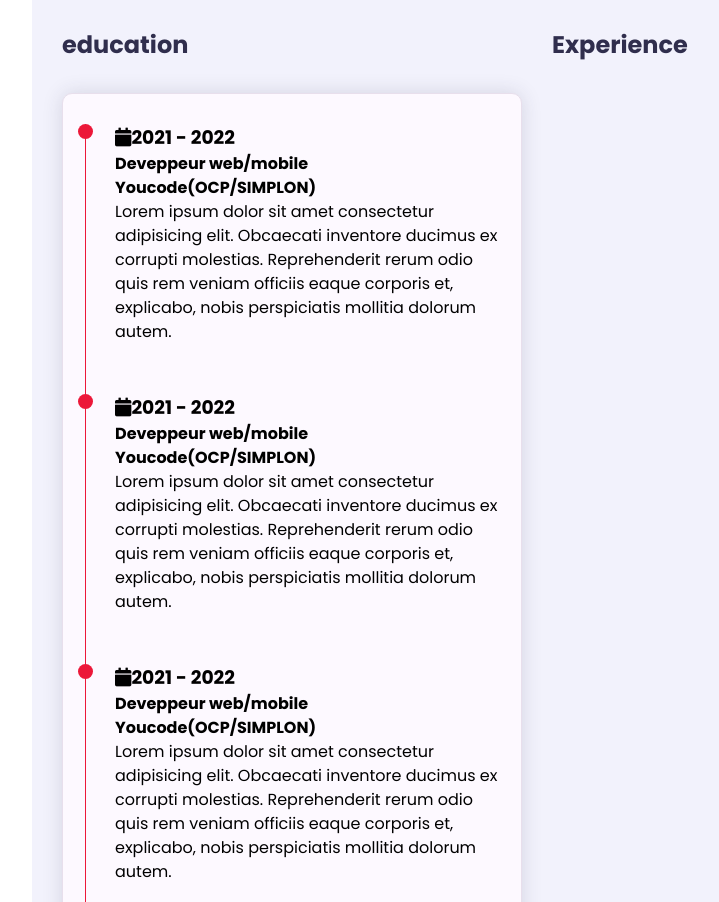
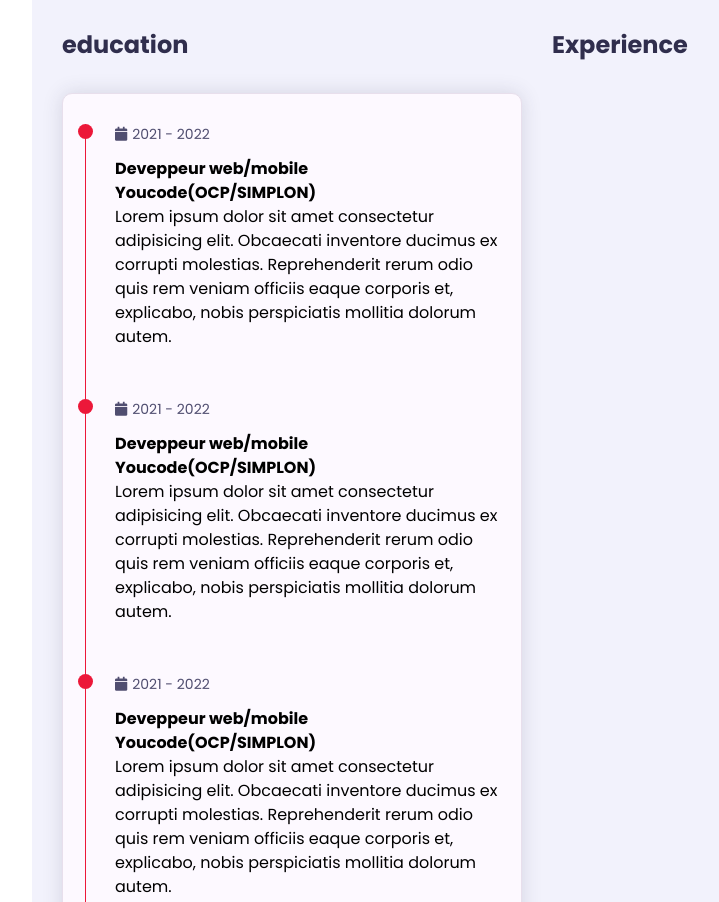
Before and after one commit to LAMBARAA-Abdellah/MyPortfolio, a plain HTML site: page index.html in a window 1280 px wide. Shown: the part 831-1733 px from the top of the page, without its empty margins (238-957 px from the left). Drawn offline with Linux system fonts and the light colour scheme; a web font is replaced by a local one.

Commit message:
education

```diff
--- a/css/style.css
+++ b/css/style.css
@@ -532,3 +532,19 @@ h3.my-profession {
       background-color: var(--skin-color);
 
 }
+.about .about-content .timeline .timeline-date{
+    font-weight: 400;
+    font-size: 14px;
+    margin-bottom: 12px;
+    color: var(--text-black-700);
+}
+.about .about-content .timeline .timeline-date .fa{
+    margin-right: 5px;
+}
+.about .about-content .timeline .timeline-title{
+    font-weight: 700;
+    font-size: 18px;
+    margin-bottom: 15px;
+    text-transform: capitalize;
+    color: var(--text-black-900);
+}
--- a/index.html
+++ b/index.html
@@ -223,7 +223,7 @@
                                     <div class="timeline shadow-dark">
                                         <div class="timeline-item">
                                             <div class="circle-dot"></div>
-                                                <h3 class="timeline-dot">
+                                                <h3 class="timeline-date">
                                                     <i class="fa fa-calendar"></i>2021 - 2022
                                                 </h3>
                                                 <h4 class="timline-title">Deveppeur web/mobile Youcode(OCP/SIMPLON)</h4>
@@ -235,7 +235,7 @@
 
                                         <div class="timeline-item">
                                             <div class="circle-dot"></div>
-                                                <h3 class="timeline-dot">
+                                                <h3 class="timeline-date">
                                                     <i class="fa fa-calendar"></i>2021 - 2022
                                                 </h3>
                                                 <h4 class="timline-title">Deveppeur web/mobile Youcode(OCP/SIMPLON)</h4>
@@ -247,7 +247,7 @@
 
                                         <div class="timeline-item">
                                             <div class="circle-dot"></div>
-                                                <h3 class="timeline-dot">
+                                                <h3 class="timeline-date">
                                                     <i class="fa fa-calendar"></i>2021 - 2022
                                                 </h3>
                                                 <h4 class="timline-title">Deveppeur web/mobile Youcode(OCP/SIMPLON)</h4>
@@ -259,7 +259,7 @@
 
                                         <div class="timeline-item">
                                             <div class="circle-dot"></div>
-                                                <h3 class="timeline-dot">
+                                                <h3 class="timeline-date">
                                                     <i class="fa fa-calendar"></i>2021 - 2022
                                                 </h3>
                                                 <h4 class="timline-title">Deveppeur web/mobile Youcode(OCP/SIMPLON)</h4>
```
